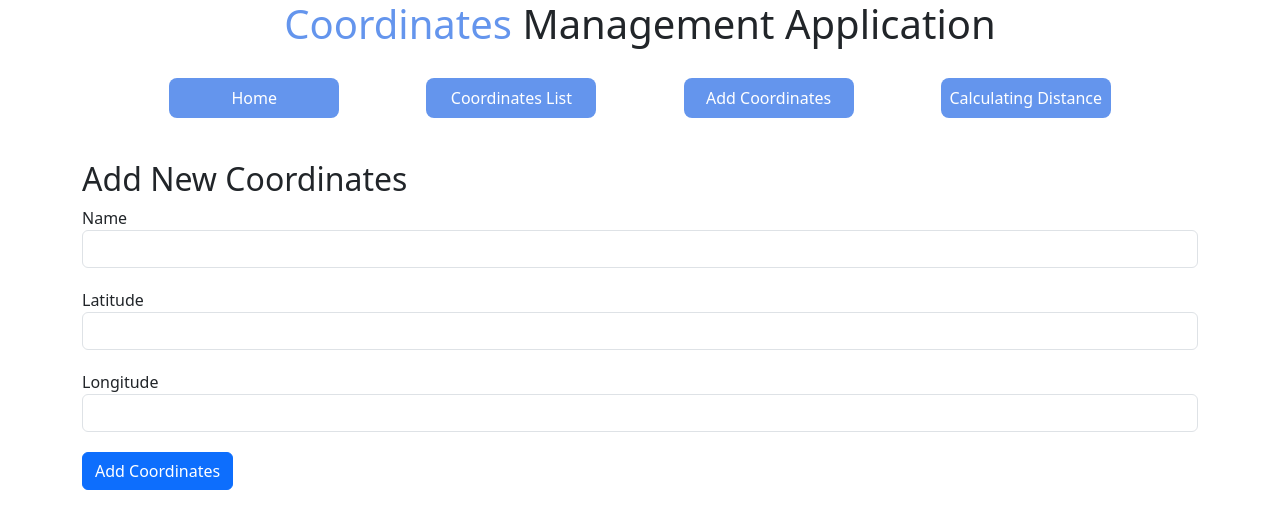
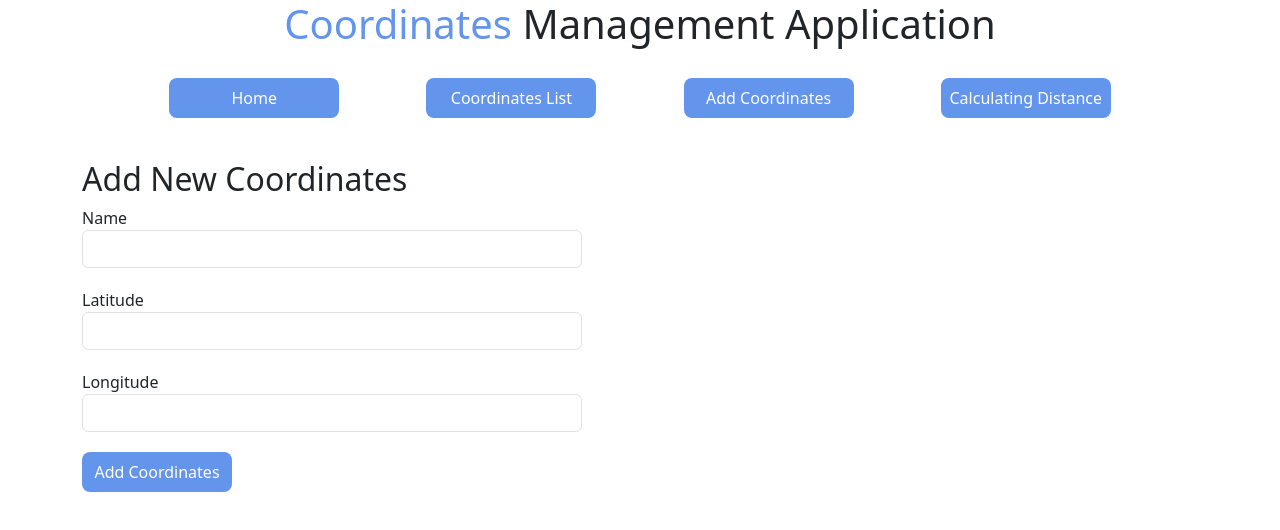
Before and after one commit to Fercak-Florian/Coordinates-Management, an Angular app in the folder front/: page /new-coordinates in a window 1280 px wide. Shown: the top 530 px of the page. Built offline with nearby package versions, Linux system fonts and the light colour scheme.

Commit message:
amelioration du design de NewCoordinatesComponent

```diff
--- a/front/src/app/new-coordinates/new-coordinates.component.html
+++ b/front/src/app/new-coordinates/new-coordinates.component.html
@@ -17,7 +17,7 @@
       <input class="form-control" id="longitude" type="text" formControlName="longitude">
     </div>
 
-    <button class="btn btn-primary" type="submit" (click)="onSubmitForm()">Add Coordinates</button>
+    <button type="submit" (click)="onSubmitForm()">Add Coordinates</button>
 
   </form>
 </div>
--- a/front/src/app/new-coordinates/new-coordinates.component.scss
+++ b/front/src/app/new-coordinates/new-coordinates.component.scss
@@ -1,3 +1,19 @@
 .form-group{
   margin-bottom: 20px;
+  width: 500px;
 }
+
+button{
+  background-color: cornflowerblue;
+  color: white;
+  border: none;
+  width : 150px;
+  height: 40px;
+  border-radius: 8px;
+}
+
+button:hover{
+  color: cornflowerblue;
+  border: solid 3px cornflowerblue;
+  background-color: whitesmoke;
+}
```
